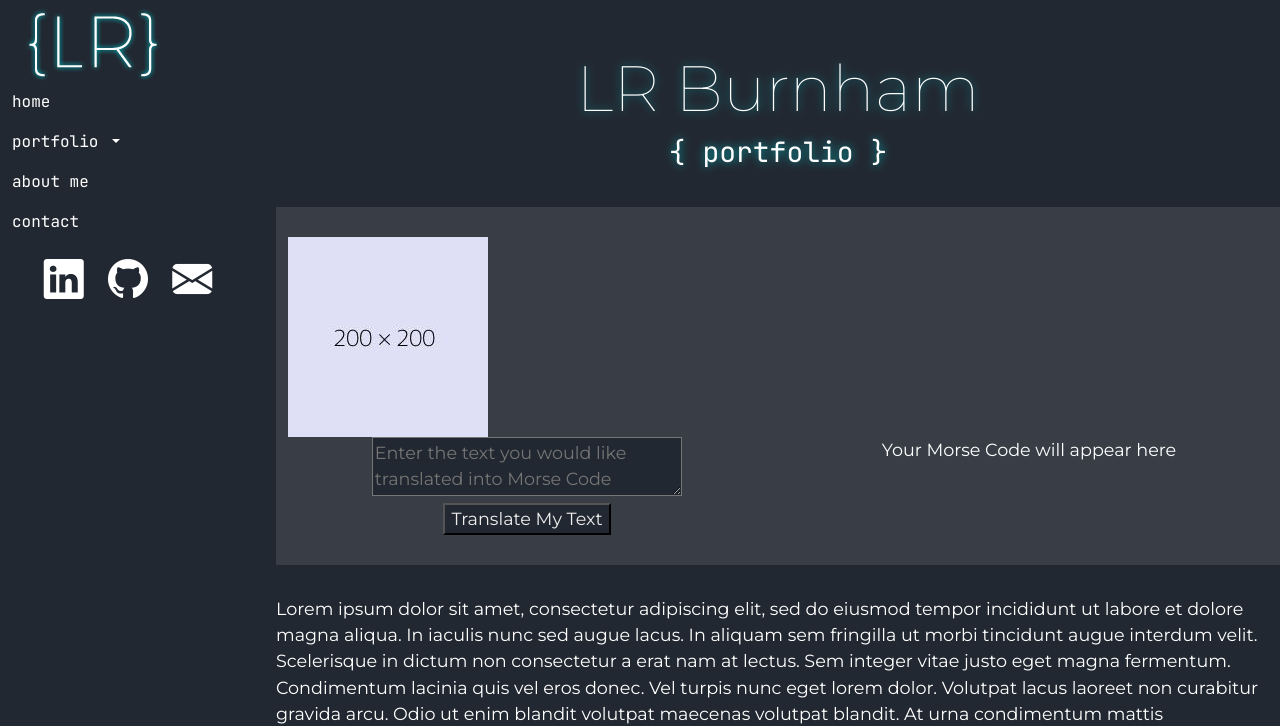
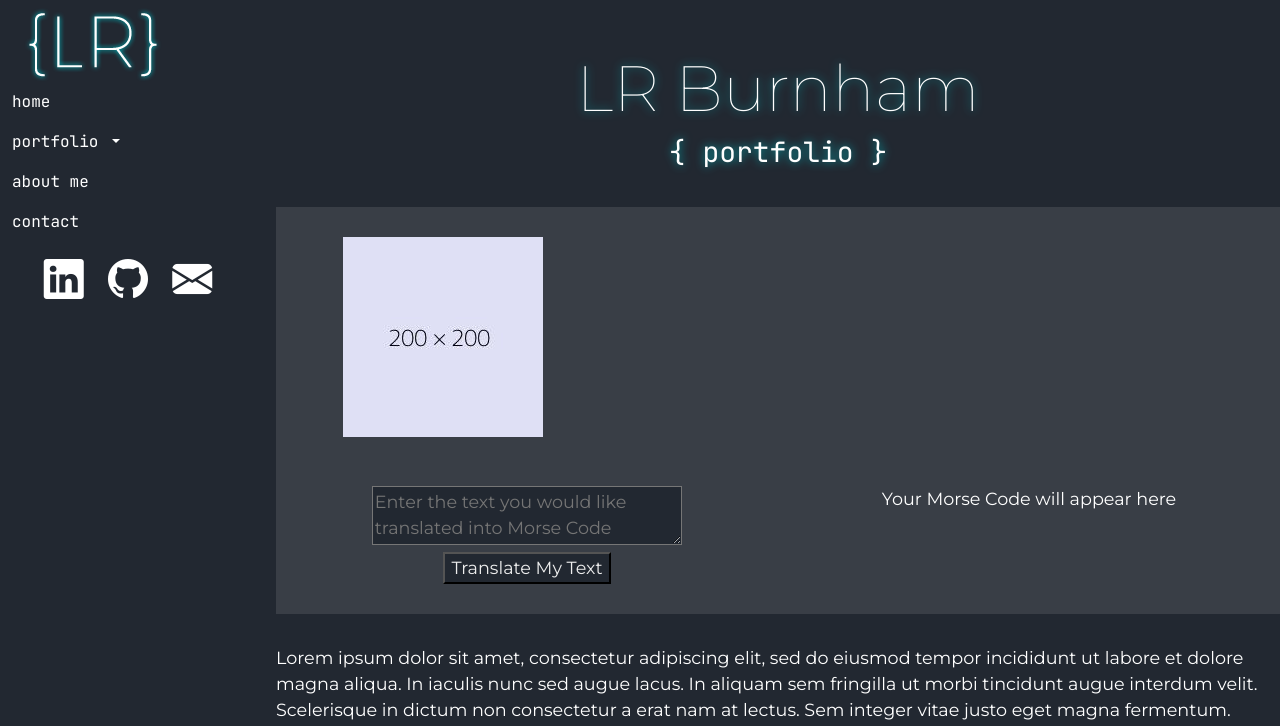
Before and after one commit to LRBurnham/portfolio-website, a Flask app: page /portfolio in a window 1280 px wide. Shown: the top 726 px of the page. Run offline with Flask 3, Linux system fonts and the light colour scheme; some libraries are stand-ins or nearby versions.

Commit message:
Minor formatting update, add portfolio item styling

```diff
--- a/main.py
+++ b/main.py
@@ -8,7 +8,7 @@ from morse_translator import translate
 import os
 
 # TODO: create images, replace placeholders
-# TODO: Implement Feedback for email successfully sent
+# TODO: implement feedback for email successfully sent
 
 app = Flask(__name__)
 app.config['SECRET_KEY'] = os.environ.get('SECRET_KEY')
--- a/static/css/styles.css
+++ b/static/css/styles.css
@@ -243,6 +243,18 @@ footer {
   filter: drop-shadow(0px 0px 5px #00adB5);
 }
 
+.portfolio-item-row {
+  padding: 0% 0% 5% 0%;
+}
+
+.portfolio-item-image {
+  text-align: center;
+}
+
+.portfolio-item-text {
+  padding: 0% 5%;
+}
+
 /* Morse Code Translator */
 
 .morse-form {
--- a/templates/portfolio.html
+++ b/templates/portfolio.html
@@ -9,14 +9,14 @@
     </div>
   </section>
 
-  <section id = "portfolio-morse" class="lighter-section portfolio-section">
+  <section id ="portfolio-morse" class="lighter-section portfolio-section">
     <div class="container-fluid">
 
-      <div class="row">
-        <div class="col-sm-4">
+      <div class="row portfolio-item-row">
+        <div class="col-sm-4 portfolio-item-image">
           <img src="{{ url_for('static', filename = 'img/200x200.jpg') }}">
         </div>
-        <div class="col-sm-8">
+        <div class="col-sm-8 portfolio-item-text">
 
         </div>
       </div>
@@ -42,7 +42,7 @@
   </section>
 
   <!-- TODO: Choose and apply a portfolio item for this section -->
-  <section id = "portfolio-highlight2" class="portfolio-section">
+  <section id ="portfolio-highlight2" class="portfolio-section">
     <div>
       Lorem ipsum dolor sit amet, consectetur adipiscing elit, sed do eiusmod tempor incididunt ut labore et dolore magna aliqua. In iaculis nunc sed augue lacus. In aliquam sem fringilla ut morbi tincidunt augue interdum velit. Scelerisque in dictum non consectetur a erat nam at lectus. Sem integer vitae justo eget magna fermentum. Condimentum lacinia quis vel eros donec. Vel turpis nunc eget lorem dolor. Volutpat lacus laoreet non curabitur gravida arcu. Odio ut enim blandit volutpat maecenas volutpat blandit. At urna condimentum mattis pellentesque id nibh tortor. Vulputate ut pharetra sit amet aliquam id diam. Gravida neque convallis a cras semper auctor neque.
     </div>
```
Also changed, not shown: 1 other file.
